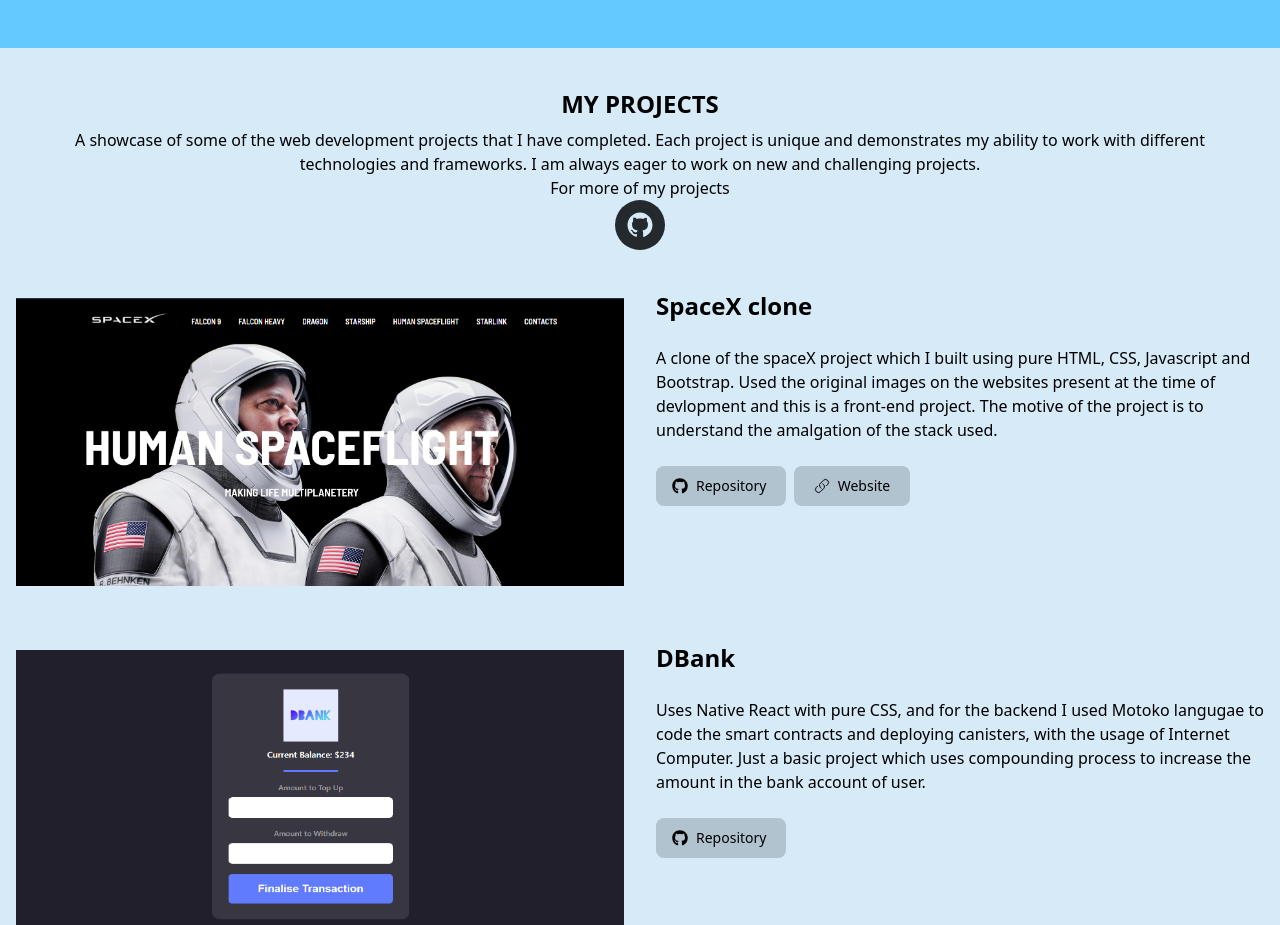
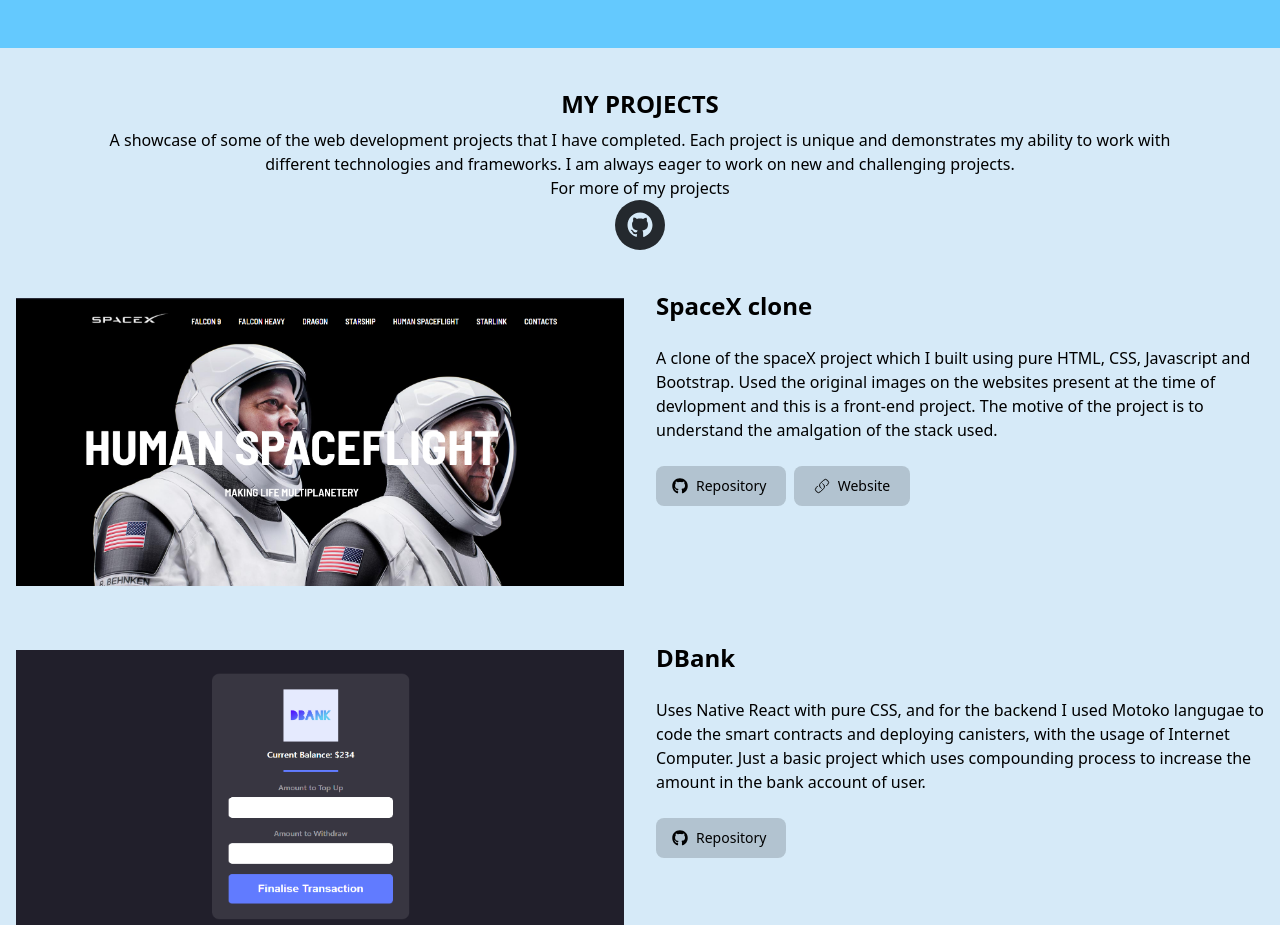
Before and after one commit to mank-423/Portfolio-React, a React (Create React App) app: page / in a window 1280 px wide. Shown: the part 1280-2205 px from the top of the page. Built offline with nearby package versions, Linux system fonts and the light colour scheme; a web font is replaced by a local one.

Commit message:
Update Projects.jsx

```diff
--- a/src/components/Projects.jsx
+++ b/src/components/Projects.jsx
@@ -8,7 +8,7 @@
     return (
         <div className="proj bg-[#D6EAF8] pt-8" id="project">
         <center><h1 className="text-2xl font-bold p-2">MY PROJECTS</h1></center>
-        <div className="md:pl-16 md:pr-16 lg:pl-16 lg:pr-16">
+        <div className="md:pl-20 md:pr-20 lg:pl-20 lg:pr-20">
         <center><p className="text-lg md:text-base">A showcase of some of the web development projects that I have completed.
                 Each project is unique and demonstrates my ability to work with different technologies and frameworks. I am always eager to work on new and challenging projects.</p>
             <p className="text-lg md:text-base">For more of my projects</p> <p> <SocialIcon url="https://github.com/mank-423" /></p> </center>
```
